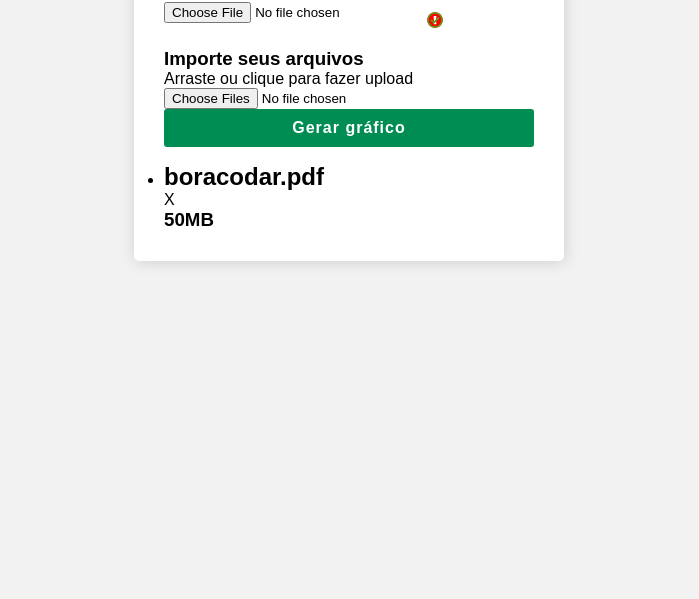
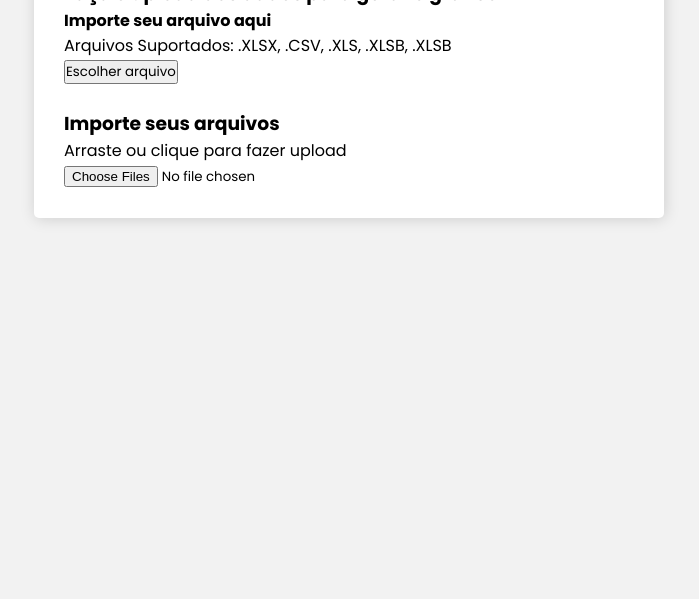
Before and after one commit to WGS-94/WindRose-Python, a Flask app: page / in a window 1280 px wide. Shown: the part 201-800 px from the top of the page, without its empty margins (291-990 px from the left). Run offline with Flask 3, Linux system fonts and the light colour scheme.

Commit message:
:tada: Making the home screen for upload

```diff
--- a/templates/home.html
+++ b/templates/home.html
@@ -10,14 +10,14 @@
     <title>QQInvite</title>
 
     <style>
-      @import url("https://fonts.googleapis.com/css?family=Josefin+Sans:300,400,700&display=swap");
+      @import url("https://fonts.googleapis.com/css2?family=Poppins:wght@200;300;400;500;600;700&display=swap");
+      @import url("https://fonts.googleapis.com/css2?family=Noto+Sans:ital,wght@0,400;0,700;1,400;1,700&display=swap");
 
       * {
         margin: 0;
         padding: 0;
         box-sizing: border-box;
-  outline: none;
-  font-family: sans-serif;
+        font-family: "Poppins", sans-serif;
       }
 
       body {
@@ -32,8 +32,6 @@ header {
         height: 60px;
         display: flex;
         justify-content: space-between;
-
-  /* border: 1px solid blue; */
       }
 
       header div {
@@ -63,7 +61,6 @@ header div a:hover {
           padding: 0 10px;
           display: flex;
           flex-direction: column;
-    /* gap: 1rem; */
           height: auto;
         }
 
@@ -88,19 +85,13 @@ header div a:hover {
         header img {
           width: 22%;
         }
-
-  /* .wrapper {
-    margin: 50px auto 0;
-  } */
       }
 
       .wrapper {
-  max-width: 450px;
+        max-width: 650px;
         width: 100%;
         margin: 80px auto 0;
         padding: 10px;
-
-  /* border: 1px solid red; */
       }
 
       .wrapper .form_container {
@@ -108,19 +99,9 @@ header div a:hover {
         padding: 30px;
         box-shadow: 1px 1px 15px rgba(0, 0, 0, 0.15);
         border-radius: 5px;
-
         /* border: 1px solid red; */
       }
 
-.heading {
-  background: #015a80;
-  margin: -30px;
-  text-align: center;
-  color: white;
-  font-size: 19px;
-  margin-bottom: 35px;
-  padding: 10px;
-}
       .wrapper .form_container .form_item {
         margin-bottom: 25px;
       }
@@ -391,11 +372,22 @@ header div a:hover {
         />
         <h4>Gerador de Gráfico de Rosa dos Ventos</h4>
       </div>
-      <div>
-        <span>{{ namecolab }}</span>
-        <a href="" >Sair <i class="fas fa-sign-out-alt"></i></a>
+    </header>
+<!--
+    <div class="container">
+      <div class="card">
+        <h3>Upload Files</h3>
+        <div class="drop_box">
+          <header>
+            <h4>Select File here</h4>
+          </header>
+          <p>Files Supported: PDF, TEXT, DOC , DOCX</p>
+          <input type="file" hidden accept=".doc,.docx,.pdf" id="fileID" style="display:none;">
+          <button class="btn">Choose File</button>
         </div>
-    </header>
+
+      </div>
+    </div> -->
 
     <div class="wrapper">
       <div class="form_container">
@@ -403,16 +395,15 @@ header div a:hover {
 
           <div class="form_wrap">
             <div class="form_item">
-              <label>Faça o upload dos dados para gerar o gráfico</label>
-              <input
-                type="file"
-                name="file"
-                id="file"
-                required
-              />
-              <i class="fas fa-exclamation-circle failure-icon"></i>
-              <i class="far fa-check-circle success-icon"></i>
-              <div class="error" id="file"></div>
+              <h3>Faça o upload dos dados para gerar o gráfico</h3>
+              <div class="drop_box">
+                <div>
+                  <h4>Importe seu arquivo aqui</h4>
+                </div>
+                <p>Arquivos Suportados: .XLSX, .CSV, .XLS, .XLSB, .XLSB</p>
+                <input type="file" hidden accept=".xlsx,.xls,.csv,.xlsm,.xlsb" id="fileID" style="display:none;">
+                <button class="btn">Escolher arquivo</button>
+              </div>
             </div>
           </div>
           <div class="upload">
@@ -427,48 +418,18 @@ header div a:hover {
             <div class="upload-display"> <input id="file-upload" type="file" multiple /> </div>
 
           </div>
-
-          <div class="btn">
-            <input type="submit" value="Gerar gráfico" />
-          </div>
         </form>
-        <main>
-          <ul id="file-list">
-
-            <li class="file-item">
-              <div class="file-icon">
-                <i class='bx bxs-file-blank'></i>
-              </div>
-
-              <div class="file-name">
-                <div class="top"> <h2> boracodar.pdf </h2> <span class="close"> X </span> </div>
-                <h3> 50MB </h3>
-                <div class="progress-bar-container">
-                      <div class="progress-bar"></div>
-                  <div class="progress-bar-fill"></div>
-                  <div class="progress-bar-text"></div>
-                  </div>
-
-              </div>
-            </li>
-
-          </ul>
-        </main>
       </div>
     </div>
 
-    <script>
+    <!-- <script>
       // Targetting all classes & id from HTML
       document.querySelector('input[name="matriculaop"]').value = '{{ matricula }}';
 
       let id = (id) => document.getElementById(id);
-
       let classes = (classes) => document.getElementsByClassName(classes);
 
       let matriculaop = id("matriculaop"),
-        matriculasl = id("matriculasl"),
-        emails = id("emails"),
-        form = id("form"),
         errorMsg = classes("error"),
         successIcon = classes("success-icon"),
         failureIcon = classes("failure-icon");
@@ -477,11 +438,7 @@ header div a:hover {
 
       form.addEventListener("submit", (e) => {
         // e.preventDefault();
-
         engine(matriculaop, 0, "Matricula é obrigatório");
-        engine(matriculasl, 1, "Matricula é obrigatório");
-        engine(emails, 2, "Este campo não pode estar em branco");
-
       });
 
       // engine function which will do all the works
@@ -503,7 +460,7 @@ header div a:hover {
           successIcon[serial].style.opacity = "1";
         }
       };
-    </script>
+    </script> -->
 
   </body>
 </html>
```
Lines whose indentation alone changed are shown as unchanged.
